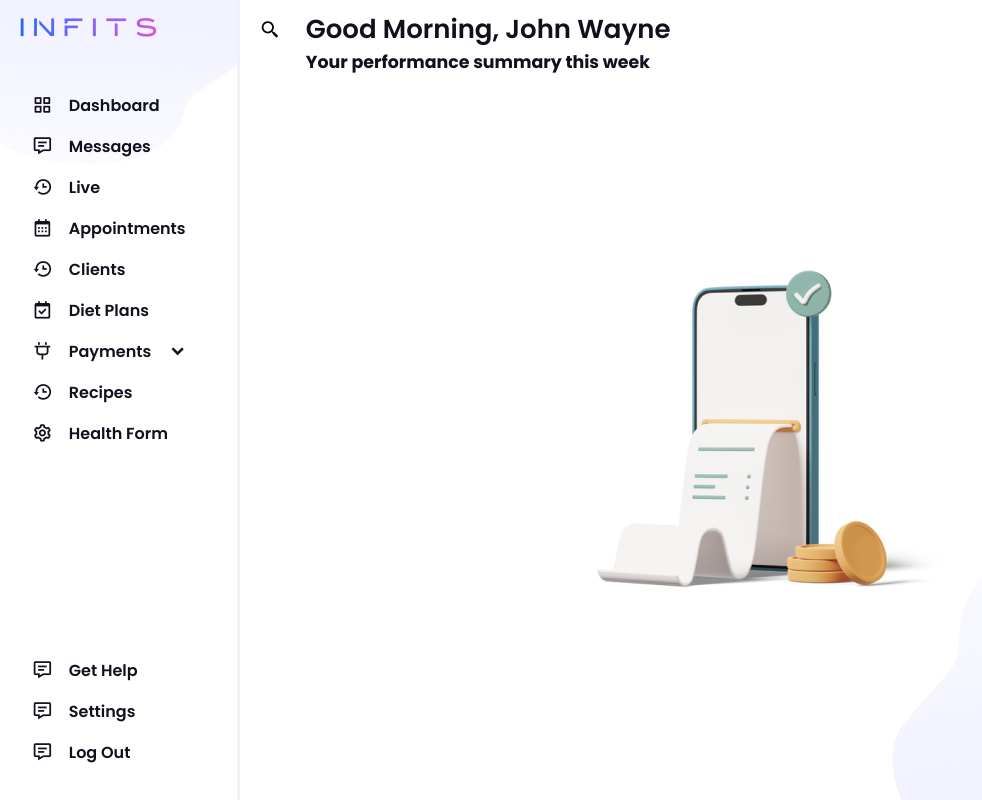
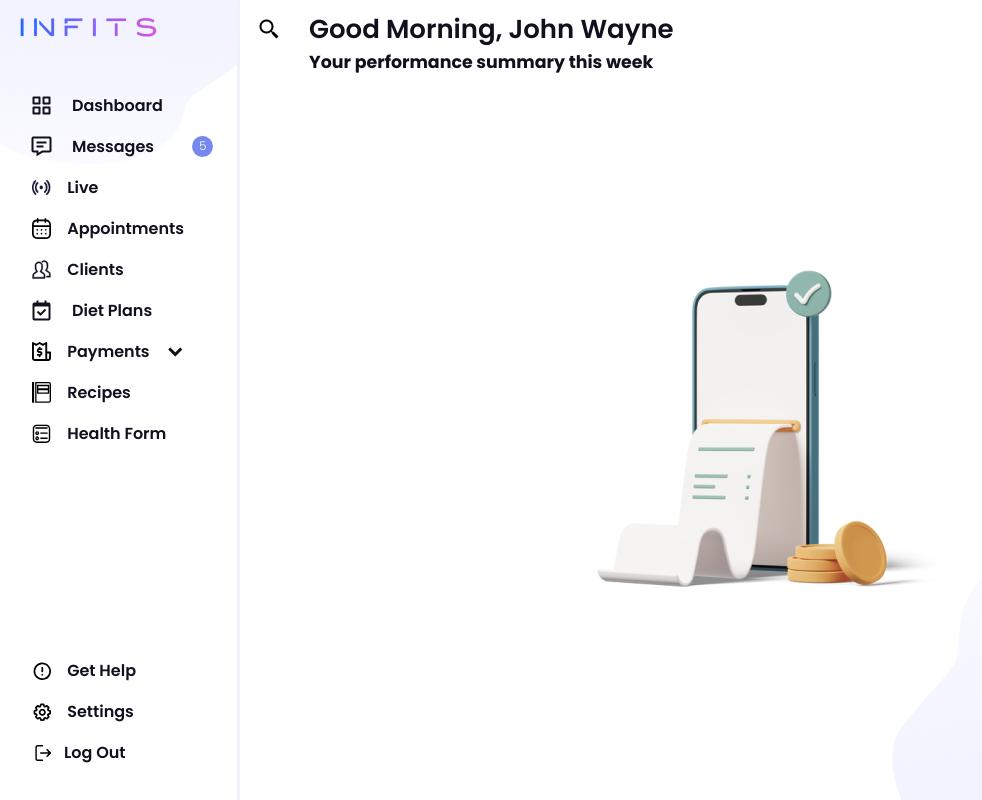
Before and after one commit to AmanXyI/Analyzed, a plain HTML site: page Analyzed/Index.html in a window 1280 px wide. Shown: the whole page, without its empty margins (0-982 px from the left). Drawn offline with nearby package versions, Linux system fonts and the light colour scheme.

Commit message:
icons added

```diff
--- a/Analyzed/Index.html
+++ b/Analyzed/Index.html
@@ -38,6 +38,7 @@
                 <div class="icon-link">
                   <i class='bx bx-message-detail'></i>
                   <span class="link_name">Messages</span>
+                  <div class="indicator">5</div>
                 </div>
 
               </a>
@@ -46,7 +47,7 @@
           <li class="list-item">
             <a href="#">
               <div class="icon-link">
-                <i class='bx bx-history'></i>
+                <img src="./svg/Vector.png" class="icons" alt="">
                 <span class="link_name">Live</span>
               </div>
             </a>
@@ -55,7 +56,7 @@
             <a href="#">
               <div class="icon-link">
 
-                <i class='bx bx-calendar'></i>
+                <img src="./svg/Group (2).svg" class="icons" alt="">
                 <span class="link_name">Appointments</span>
               </div>
             </a>
@@ -65,7 +66,7 @@
             <a href="#">
               <div class="icon-link">
 
-                <i class='bx bx-history'></i>
+                <img src="./svg/cil_group (1).svg" alt="" class="icons">
                 <span class="link_name">Clients</span>
               </div>
             </a>
@@ -87,7 +88,7 @@
             <a href="#">
               <div class="icon-link">
 
-                <i class='bx bx-plug'></i>
+                <img src="./svg/Vector (5).svg" alt="" class="icons">
                 <span class="link_name">Payments</span>
                 <div class="sidebar-arrow">
 
@@ -118,7 +119,7 @@
             <a href="#">
               <div class="icon-link">
 
-                <i class='bx bx-history'></i>
+                <img src="./svg/Vector (6).svg" alt="" class="icons">
                 <span class="link_name">Recipes</span>
               </div>
             </a>
@@ -128,7 +129,7 @@
             <a href="#">
               <div class="icon-link">
 
-                <i class='bx bx-cog'></i>
+                <img src="./svg/Vector (7).svg" alt="" class="icons">
                 <span class="link_name">Health Form</span>
               </div>
             </a>
@@ -144,7 +145,7 @@
           <li class="list-item">
             <a href="#">
               <div class="icon-link">
-                <i class='bx bx-message-detail'></i>
+                <img src="./svg/Group 1000003721 (1).svg" alt="" class="icons">
                 <span class="link_name">get help</span>
               </div>
             </a>
@@ -153,7 +154,7 @@
           <li class="list-item">
             <a href="#">
               <div class="icon-link">
-                <i class='bx bx-message-detail'></i>
+                <img src="./svg/Group 1000003720 (1).svg" alt="" class="icons">
                 <span class="link_name">settings</span>
               </div>
             </a>
@@ -161,7 +162,7 @@
           <li class="list-item">
             <a href="#">
               <div class="icon-link">
-                <i class='bx bx-message-detail'></i>
+                <img src="./svg/Vector (8).svg" alt="" class="icons" style="width: 1rem;transform: translateX(.2rem);">
                 <span class="link_name">log out</span>
               </div>
             </a>
--- a/Analyzed/styles.css
+++ b/Analyzed/styles.css
@@ -17,148 +17,13 @@ a {
   text-transform: capitalize;
 }
 i {
-  font-size: 1.3rem;
+  font-size: 1.5rem;
+  transform: translateX(-0.15rem);
 }
-
-/* .sidebar {
-  position: fixed;
-  top: 0;
-  left: 0;
-  height: 100%;
-  width: 260px;
-  border-right: solid 2px #eff2f6;
-  z-index: 100;
-  transition: all 0.5s ease;
-}
-
-.sidebar .logo-details {
-  height: 60px;
-  width: 100%;
-  display: flex;
-  align-items: center;
-}
-.sidebar .logo-details i {
-  font-size: 30px;
-  color: #fff;
-  height: 50px;
-  min-width: 78px;
-  text-align: center;
-  line-height: 50px;
-}
-.sidebar .logo-details .logo_name {
-  font-size: 22px;
-  color: #fff;
-  font-weight: 600;
-  transition: 0.3s ease;
-  transition-delay: 0.1s;
-}
-
-.sidebar .nav-links {
-  height: 100%;
-  padding: 30px 0 150px 0;
-  overflow: auto;
-}
-
-.sidebar .nav-links::-webkit-scrollbar {
-  display: none;
-}
-.sidebar .nav-links li {
-  border: solid 1px;
-  position: relative;
-  list-style: none;
-  transition: all 0.4s ease;
-}
-.sidebar .nav-links li:hover {
-  background: #1d1b31;
-}
-.sidebar .nav-links li .iocn-link {
-  display: flex;
-  align-items: center;
-  justify-content: space-between;
-}
-
-.sidebar .nav-links li i {
-  height: 50px;
-  min-width: 78px;
-  text-align: center;
-  line-height: 50px;
-  color: black;
-  font-size: 20px;
-  cursor: pointer;
-  transition: all 0.3s ease;
-}
-.sidebar .nav-links li.showMenu i.arrow {
-  transform: rotate(-180deg);
-}
-
-.sidebar .nav-links li a {
-  display: flex;
-  align-items: center;
-  text-decoration: none;
-}
-.sidebar .nav-links li a .link_name {
-  font-size: 18px;
-  font-weight: 400;
-  color: black;
-  transition: all 0.4s ease;
-}
-
-.sidebar .nav-links li .sub-menu {
-  padding: 6px 6px 14px 80px;
-  margin-top: -10px;
-  background: #1d1b31;
-  display: none;
-}
-.sidebar .nav-links li.showMenu .sub-menu {
-  display: block;
-}
-.sidebar .nav-links li .sub-menu a {
-  color: #fff;
-  font-size: 15px;
-  padding: 5px 0;
-  white-space: nowrap;
-  opacity: 0.6;
-  transition: all 0.3s ease;
-}
-.sidebar .nav-links li .sub-menu a:hover {
-  opacity: 1;
-}
-.sidebar.close .nav-links li .sub-menu {
-  position: absolute;
-  left: 100%;
-  top: -10px;
-  margin-top: 0;
-  padding: 10px 20px;
-  border-radius: 0 6px 6px 0;
-  opacity: 0;
-  display: block;
-  pointer-events: none;
-  transition: 0s;
-}
-
-.sidebar .nav-links li .sub-menu .link_name {
-  display: none;
-}
-.sidebar.close .nav-links li .sub-menu .link_name {
-  font-size: 18px;
-  opacity: 1;
-  display: block;
-}
-.sidebar .nav-links li .sub-menu.blank {
-  opacity: 1;
-  pointer-events: auto;
-  padding: 3px 20px 6px 16px;
-  opacity: 0;
-  pointer-events: none;
-}
-.sidebar .nav-links li:hover .sub-menu.blank {
-  top: 50%;
-  transform: translateY(-50%);
-} */
 
 .home-section {
   position: relative;
-  background: url("./bottom-right.png") no-repeat right bottom;
+  background: url("./svg/bottom-right.png") no-repeat right bottom;
   height: 100vh;
   left: 260px;
   width: calc(100% - 260px);
@@ -204,7 +69,7 @@ i {
   width: 240px;
   border-right: solid 3px #eff2f6;
   transition: all 0.5s ease;
-  background: url("./top-left.png") no-repeat;
+  background: url("./svg/top-left.png") no-repeat;
 }
 .links {
   height: 90%;
@@ -259,3 +124,18 @@ i {
     color: hsla(262, 82%, 43%, 0.597);
   }
 }
+.icons {
+  width: 1.2rem;
+}
+.indicator {
+  background-color: #7588ec;
+  height: 1.3rem;
+  width: 1.3rem;
+  border-radius: 50%;
+  color: white;
+  display: grid;
+  place-content: center;
+  font-weight: 100;
+  font-size: 0.75rem;
+  margin-left: 1.4rem;
+}
```
Also changed, not shown: Analyzed/svg/Group (2).svg (added), Analyzed/svg/Group 1000003720 (1).svg (added), Analyzed/svg/Group 1000003721 (1).svg (added), Analyzed/svg/Vector (5).svg (added), Analyzed/svg/Vector (6).svg (added), Analyzed/svg/Vector (7).svg (added), Analyzed/svg/Vector (8).svg (added), Analyzed/svg/Vector.png (added), Analyzed/svg/bottom-right.png (renamed from Analyzed/bottom-right.png), Analyzed/svg/cil_group (1).svg (added), Analyzed/svg/top-left.png (renamed from Analyzed/top-left.png).
